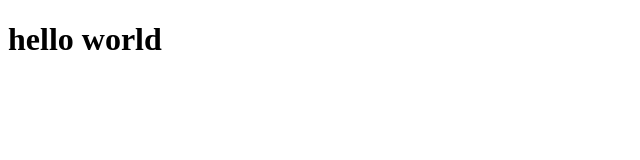
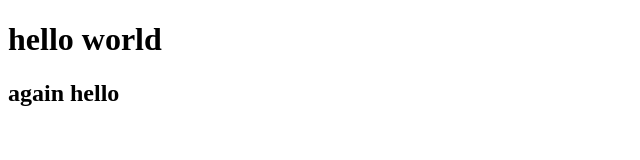
Before and after one commit to PatidarP/Project, a plain HTML site: page index.html in a window 1280 px wide. Shown: the whole page, without its empty margins (0-640 px from the left). Drawn offline with Linux system fonts and the light colour scheme.

Commit message:
again change

```diff
--- a/index.html
+++ b/index.html
@@ -5,5 +5,6 @@
     </head>
     <body>
         <h1>hello world</h1>
+        <h2>again hello</h2>
     </body>
 </html>
```
